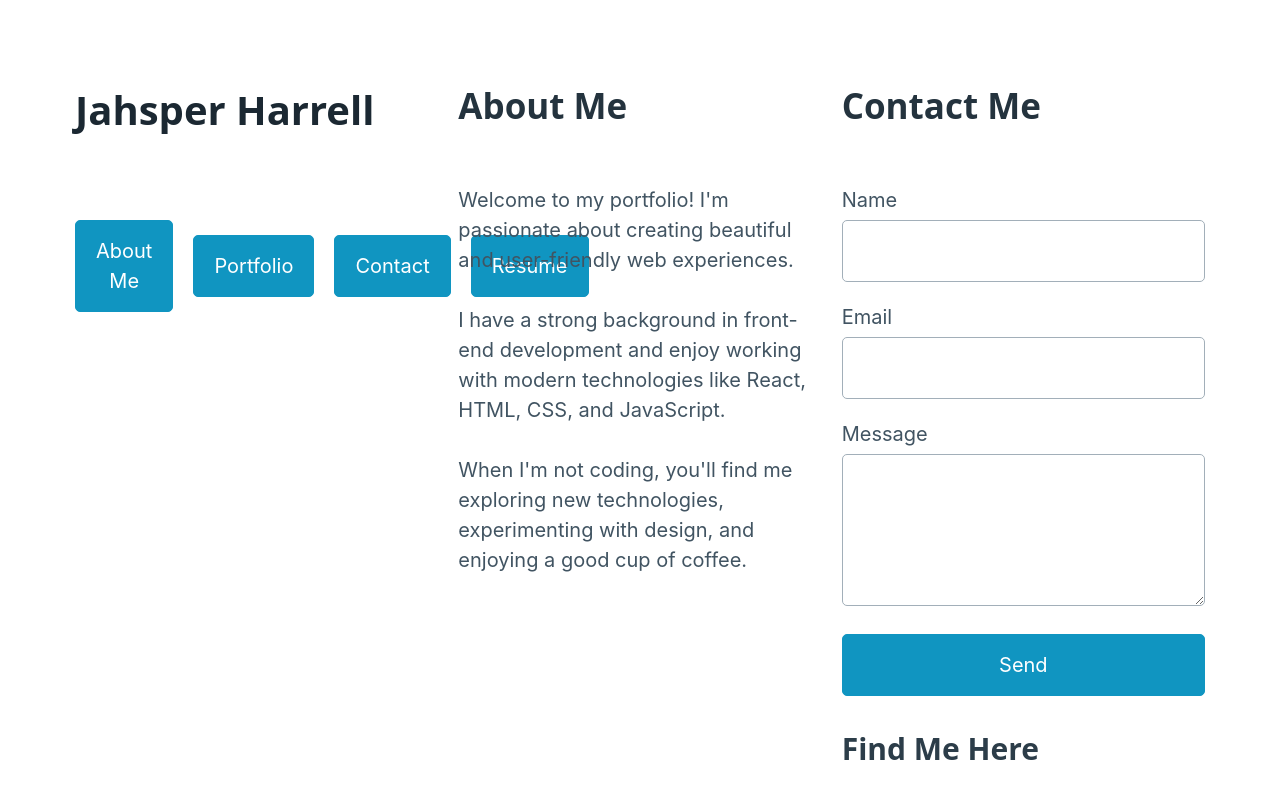
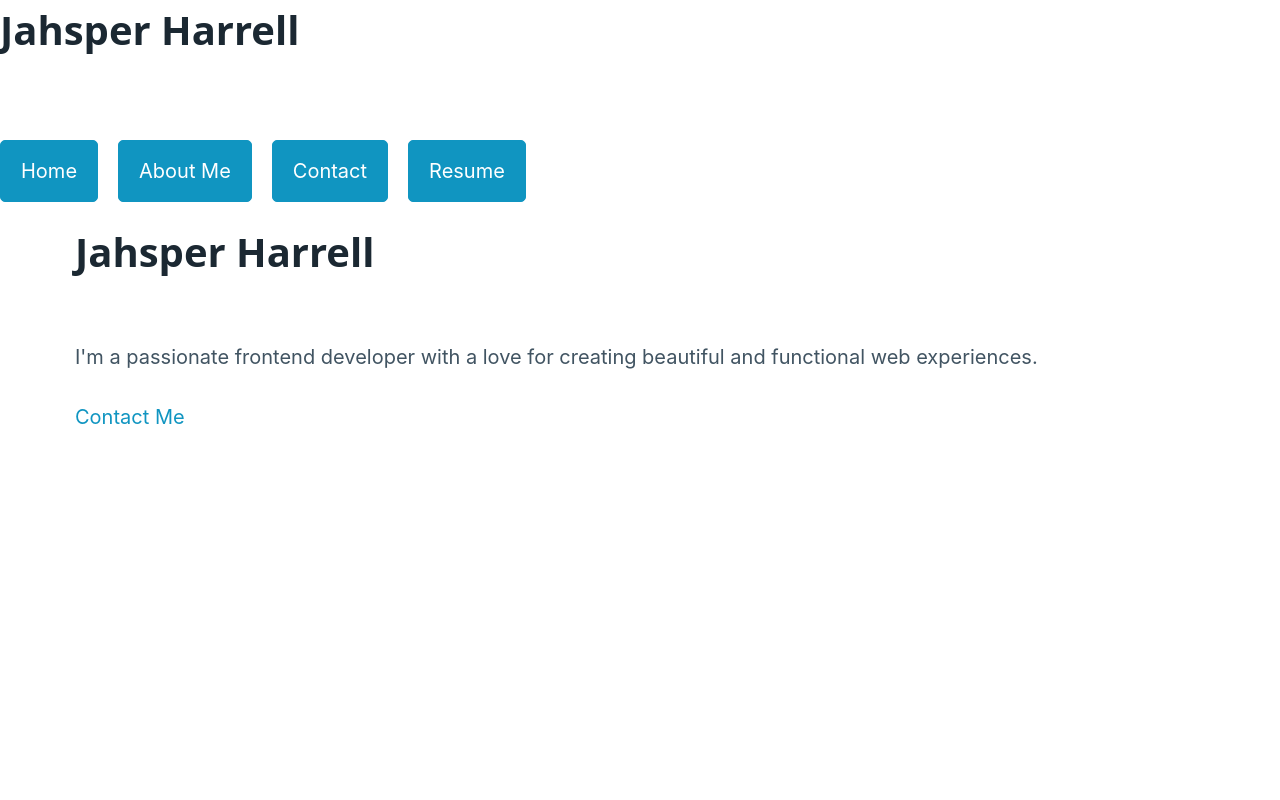
Before and after one commit to JahsperH/personalReactPortfolio, a React (Create React App) app in the folder personalportfolio/: page / in a window 1280 px wide. Shown: the top 800 px of the page. Built offline with nearby package versions, Linux system fonts and the light colour scheme.

Commit message:
Added the code for the rest of the files, as well as went and fixed the styling so the website looked a little better.

```diff
--- a/personalportfolio/src/App.js
+++ b/personalportfolio/src/App.js
@@ -1,30 +1,48 @@
 import React, { useState } from 'react';
 import Nav from './component/Nav';
 import About from './component/About';
+// import Portfolio from './component/Portfolio';
 import Contact from './component/Contact';
+import Resume from './component/Resume';
+import Home from './component/Home';
 
 const App = () => {
+  const [currentSection, setCurrentSection] = useState('home');
+
+  const handleSectionChange = (section) => {
+    setCurrentSection(section);
+  };
+
+  let displayedSection;
+
+  switch (currentSection) {
+    case 'home':
+      displayedSection = <Home />;
+      break;
+    case 'about':
+      displayedSection = <About />;
+      break;
+    // case 'portfolio':
+    //   displayedSection = <Portfolio />;
+    //   break;
+    case 'contact':
+      displayedSection = <Contact />;
+      break;
+    case 'resume':
+      displayedSection = <Resume />;
+      break;
+    default:
+      displayedSection = <Home />;
+  }
 
   return (
-    <body>
-    <main class="container">
-    <div class="grid">
     <div className="App">
-      <h1>Jahsper Harrell</h1>
-      {/* add any extra text you need using <p></p> */}
-      <Nav />
-
-      {/* Add your other sections/components here */}
+      <header className="bg-gray-800 text-white py-6 text-center">
+        <h1 className="text-4xl font-bold">Jahsper Harrell</h1>
+      </header>
+      <Nav onSectionChange={handleSectionChange} currentSection={currentSection} />
+      {displayedSection}
     </div>
-    <div>
-    <About />
-    </div>
-    <div>
-    <Contact />
-    </div>
-    </div>
-    </main>
-    </body>
   );
 };
 
--- a/personalportfolio/src/component/About.js
+++ b/personalportfolio/src/component/About.js
@@ -2,21 +2,24 @@ import React from 'react';
 
 const About = () => {
   return (
-    <section id="about">
-      <div className="about-content">
-        <h2>About Me</h2>
-        <p>
+    <section id="about" className="py-10">
+      <div className="container mx-auto">
+        <h2 className="text-2xl font-bold mb-4">About Me</h2>
+        <div className="bg-white p-6 rounded-lg shadow-md">
+          <p className="text-gray-700">
             Welcome to my portfolio! I'm passionate about creating beautiful and
             user-friendly web experiences.
           </p>
-        <p>
-          I have a strong background in front-end development and enjoy working
-          with modern technologies like React, HTML, CSS, and JavaScript.
+          <p className="text-gray-700 mt-4">
+            I have a strong background in front-end development and enjoy
+            working with modern technologies like React, HTML, CSS, and
+            JavaScript.
           </p>
-        <p>
+          <p className="text-gray-700 mt-4">
             When I'm not coding, you'll find me exploring new technologies,
             experimenting with design, and enjoying a good cup of coffee.
           </p>
+        </div>
       </div>
     </section>
   );
--- a/personalportfolio/src/component/Contact.js
+++ b/personalportfolio/src/component/Contact.js
@@ -45,9 +45,12 @@ const Contact = () => {
           </div>
           <div className="w-1/2 pl-8">
             <h3 className="text-xl font-bold mb-2">Find Me Here</h3>
-            <p className="text-gray-700 mb-2">123 Street, City</p>
-            <p className="text-gray-700 mb-2">Email: example@example.com</p>
-            <p className="text-gray-700 mb-2">Phone: 123-456-7890</p>
+            <p className="text-gray-700 mb-2">
+              Email: <a href="mailto:jahsper.harrell@gmail.com">jahsper.harrell@gmail.com</a>
+            </p>
+            <p className="text-gray-700 mb-2">
+              Phone: <a href="tel:435-744-8718">435-744-8718</a>
+            </p>
           </div>
         </div>
       </div>
--- /dev/null
+++ b/personalportfolio/src/component/Home.js
@@ -0,0 +1,23 @@
+import React from 'react';
+
+const Home = () => {
+  return (
+    <section id="home" className="bg-gray-800 text-white py-20">
+      <div className="container mx-auto text-center">
+        <h1 className="text-4xl font-bold">Jahsper Harrell</h1>
+        <p className="text-lg mt-4">
+          I'm a passionate frontend developer with a love for creating beautiful
+          and functional web experiences.
+        </p>
+        <a
+          href="#contact"
+          className="bg-blue-500 text-white px-6 py-3 rounded hover:bg-blue-600 mt-4 inline-block"
+        >
+          Contact Me
+        </a>
+      </div>
+    </section>
+  );
+};
+
+export default Home;
--- a/personalportfolio/src/component/Nav.js
+++ b/personalportfolio/src/component/Nav.js
@@ -1,25 +1,40 @@
 import React from 'react';
 
-const Nav = () => {
-  const scrollToSection = (id) => {
-    const section = document.getElementById(id);
-    section.scrollIntoView({ behavior: 'smooth' });
-  };
-
+const Nav = ({ onSectionChange, currentSection }) => {
   return (
-    <nav>
+    <nav className="mt-4 flex justify-center">
       <ul>
         <li>
-          <button onClick={() => scrollToSection('About')}>About Me</button>
+          <button
+            onClick={() => onSectionChange('home')}
+            className={currentSection === 'home' ? 'active' : ''}
+          >
+            Home
+          </button>
         </li>
         <li>
-          <button onClick={() => scrollToSection('portfolio')}>Portfolio</button>
+          <button
+            onClick={() => onSectionChange('about')}
+            className={currentSection === 'about' ? 'active' : ''}
+          >
+            About Me
+          </button>
         </li>
         <li>
-          <button onClick={() => scrollToSection('contact')}>Contact</button>
+          <button
+            onClick={() => onSectionChange('contact')}
+            className={currentSection === 'contact' ? 'active' : ''}
+          >
+            Contact
+          </button>
         </li>
         <li>
-          <button onClick={() => scrollToSection('resume')}>Resume</button>
+          <button
+            onClick={() => onSectionChange('resume')}
+            className={currentSection === 'resume' ? 'active' : ''}
+          >
+            Resume
+          </button>
         </li>
       </ul>
     </nav>
--- /dev/null
+++ b/personalportfolio/src/component/Resume.js
@@ -0,0 +1,31 @@
+import React from 'react';
+
+const Resume = () => {
+  return (
+    <section id="resume" className="py-10">
+      <div className="container mx-auto">
+        <h2 className="text-2xl font-bold mb-4">Resume</h2>
+        <div className="bg-white p-6 rounded-lg shadow-md">
+          <h3 className="text-lg font-semibold mb-4">Education</h3>
+          <div className="mb-4">
+            <h4 className="text-md font-semibold">Bachelor of Science in Computer Science</h4>
+            <p className="text-gray-700">University Name, Graduation Year</p>
+          </div>
+
+          <h3 className="text-lg font-semibold mb-4">Work Experience</h3>
+          <div className="mb-4">
+            <h4 className="text-md font-semibold">Frontend Developer</h4>
+            <p className="text-gray-700">Company Name, Start Date - End Date</p>
+            <ul className="list-disc ml-6">
+              <li>Developed and maintained user interfaces for web applications using React.</li>
+              <li>Collaborated with design and back-end teams to implement features.</li>
+              <li>Optimized web applications for performance and responsiveness.</li>
+            </ul>
+          </div>
+        </div>
+      </div>
+    </section>
+  );
+};
+
+export default Resume;
```
Lines whose indentation alone changed are shown as unchanged.
